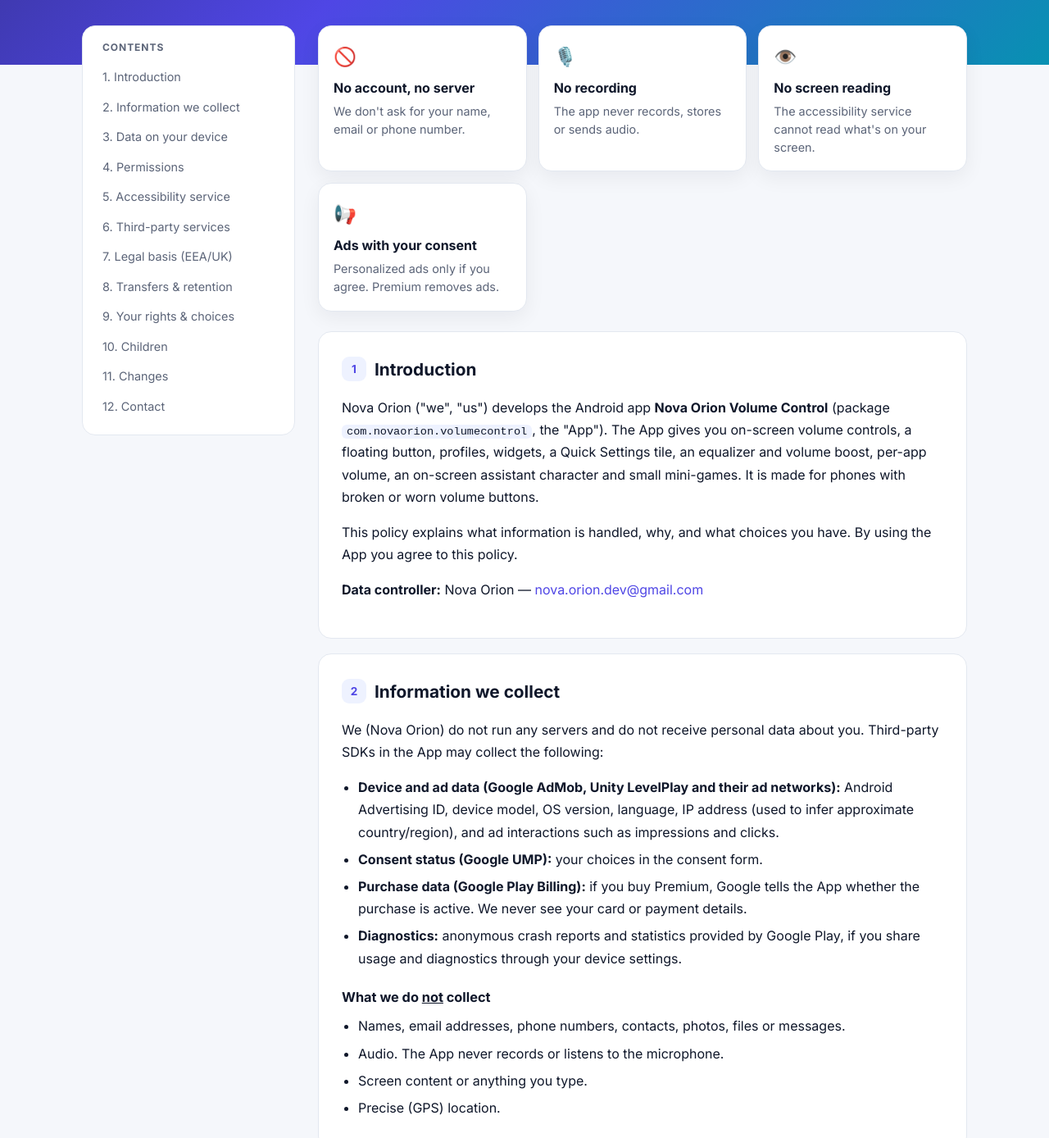
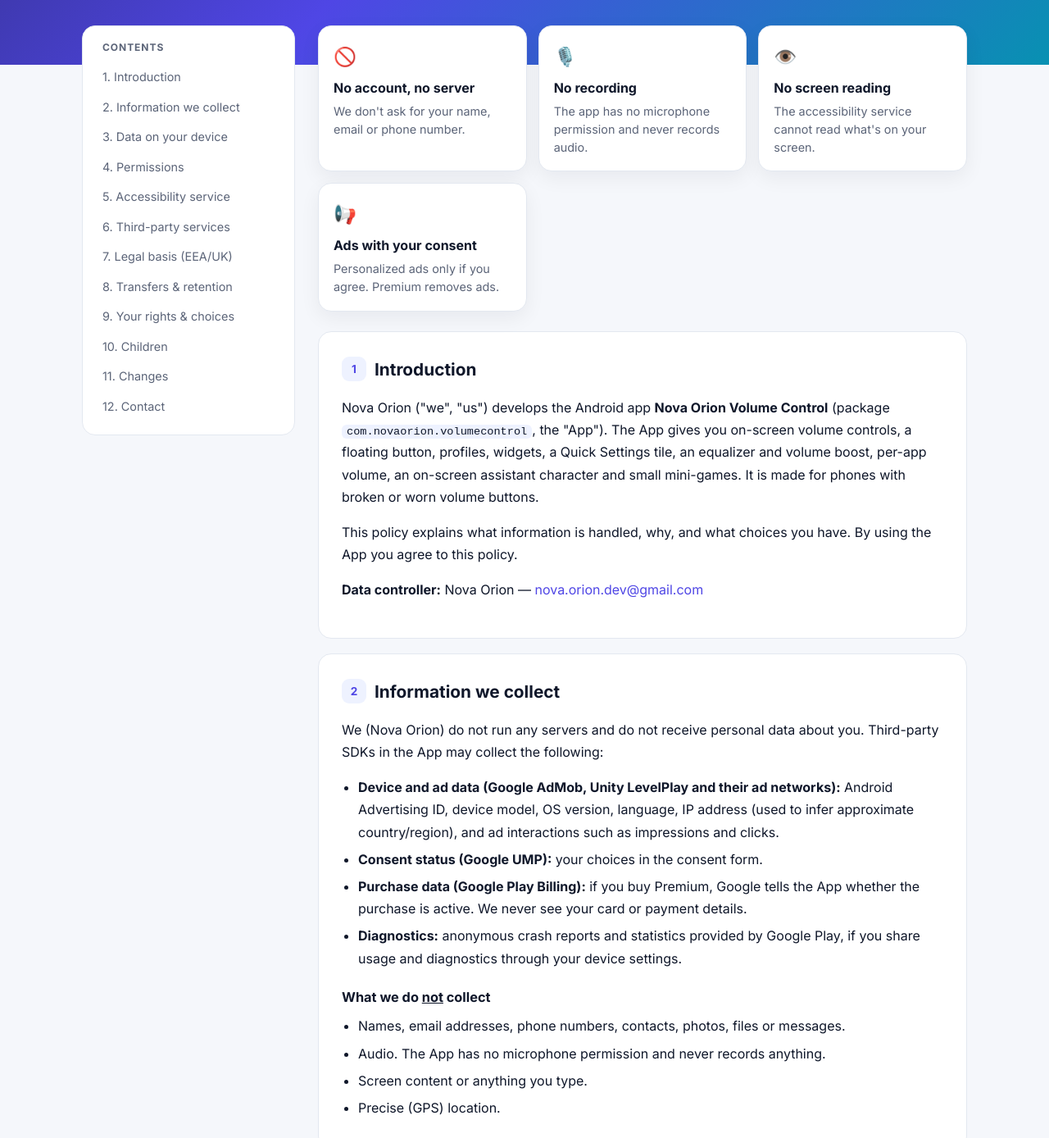
Before and after one commit to NovaOrion7/volumebutton_privacy, a plain HTML site: page index.html in a window 1280 px wide. Shown: the part 440-1828 px from the top of the page at 82% size. Drawn offline with Linux system fonts and the light colour scheme.

Commit message:
Remove microphone permission from policy
Co-Authored-By: Claude Opus 5.5 <noreply@anthropic.com>

```diff
--- a/index.html
+++ b/index.html
@@ -85,7 +85,7 @@
   <main>
     <div class="summary">
       <div class="tile"><div class="ic">🚫</div><h3>No account, no server</h3><p>We don't ask for your name, email or phone number.</p></div>
-      <div class="tile"><div class="ic">🎙️</div><h3>No recording</h3><p>The app never records, stores or sends audio.</p></div>
+      <div class="tile"><div class="ic">🎙️</div><h3>No recording</h3><p>The app has no microphone permission and never records audio.</p></div>
       <div class="tile"><div class="ic">👁️</div><h3>No screen reading</h3><p>The accessibility service cannot read what's on your screen.</p></div>
       <div class="tile"><div class="ic">📢</div><h3>Ads with your consent</h3><p>Personalized ads only if you agree. Premium removes ads.</p></div>
     </div>
@@ -109,7 +109,7 @@
       <h3>What we do <u>not</u> collect</h3>
       <ul>
         <li>Names, email addresses, phone numbers, contacts, photos, files or messages.</li>
-        <li>Audio. The App never records or listens to the microphone.</li>
+        <li>Audio. The App has no microphone permission and never records anything.</li>
         <li>Screen content or anything you type.</li>
         <li>Precise (GPS) location.</li>
       </ul>
@@ -137,7 +137,6 @@
         <tr><td>Do Not Disturb access</td><td>Optional. To switch silent / vibrate / normal modes for profiles.</td></tr>
         <tr><td>Run at startup</td><td>To restart the volume controls after the phone reboots or the App updates, if you enabled it.</td></tr>
         <tr><td>Vibration</td><td>Haptic feedback when you press buttons.</td></tr>
-        <tr><td>Microphone (record audio)</td><td>Declared for the App's audio effects. The App does not ask you for it, and it never records or transmits audio.</td></tr>
         <tr><td>Device administrator</td><td>Optional. Only to lock the screen when you tap "Lock screen" on older Android versions. It is used for nothing else and can be turned off in system settings.</td></tr>
         <tr><td>Internet, network state</td><td>To load ads and check Premium purchases.</td></tr>
         <tr><td>Advertising ID</td><td>Used by the ad SDKs to show and measure ads.</td></tr>
```
Also changed, not shown: privacy-policy.html (+2 -3 lines).
